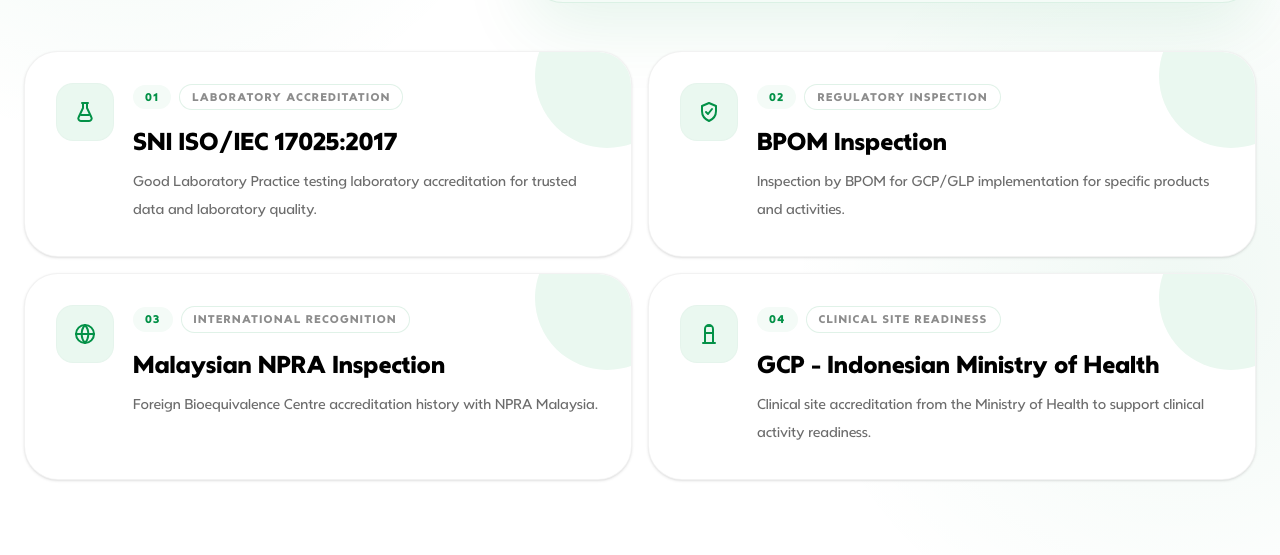
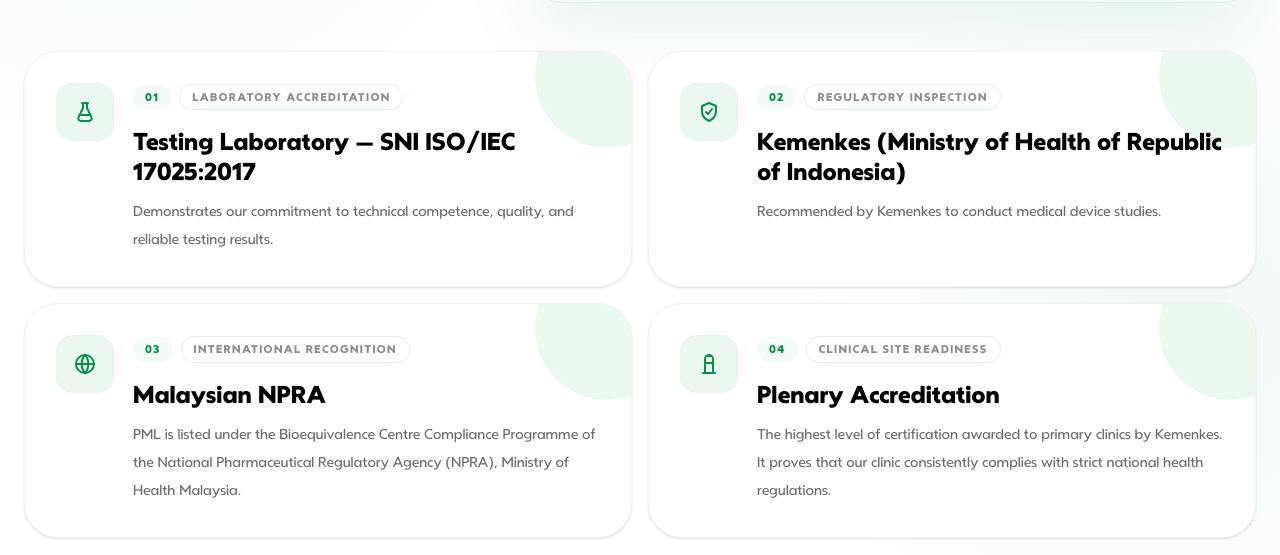
Before and after one commit to dickyendra07/PML-Website-Next, a Next.js app in the folder apps/web/: page /about-us/company-profile in a window 1280 px wide. Shown: the part 5041-5596 px from the top of the page. Built offline with nearby package versions, Linux system fonts and the light colour scheme; no server answers.

Commit message:
Update PML accreditation copywriting

```diff
--- a/apps/web/app/about-us/company-profile/CompanyProfilePageClient.tsx
+++ b/apps/web/app/about-us/company-profile/CompanyProfilePageClient.tsx
@@ -174,27 +174,27 @@
 
 const accreditations = [
   {
-    title: "SNI ISO/IEC 17025:2017",
+    title: "Testing Laboratory – SNI ISO/IEC 17025:2017",
     label: "Laboratory Accreditation",
-    desc: "Good Laboratory Practice testing laboratory accreditation for trusted data and laboratory quality.",
+    desc: "Demonstrates our commitment to technical competence, quality, and reliable testing results.",
     icon: "lab",
   },
   {
-    title: "BPOM Inspection",
+    title: "Kemenkes (Ministry of Health of Republic of Indonesia)",
     label: "Regulatory Inspection",
-    desc: "Inspection by BPOM for GCP/GLP implementation for specific products and activities.",
+    desc: "Recommended by Kemenkes to conduct medical device studies.",
     icon: "shield",
   },
   {
-    title: "Malaysian NPRA Inspection",
+    title: "Malaysian NPRA",
     label: "International Recognition",
-    desc: "Foreign Bioequivalence Centre accreditation history with NPRA Malaysia.",
+    desc: "PML is listed under the Bioequivalence Centre Compliance Programme of the National Pharmaceutical Regulatory Agency (NPRA), Ministry of Health Malaysia.",
     icon: "global",
   },
   {
-    title: "GCP - Indonesian Ministry of Health",
+    title: "Plenary Accreditation",
     label: "Clinical Site Readiness",
-    desc: "Clinical site accreditation from the Ministry of Health to support clinical activity readiness.",
+    desc: "The highest level of certification awarded to primary clinics by Kemenkes. It proves that our clinic consistently complies with strict national health regulations.",
     icon: "clinical",
   },
 ];
```
